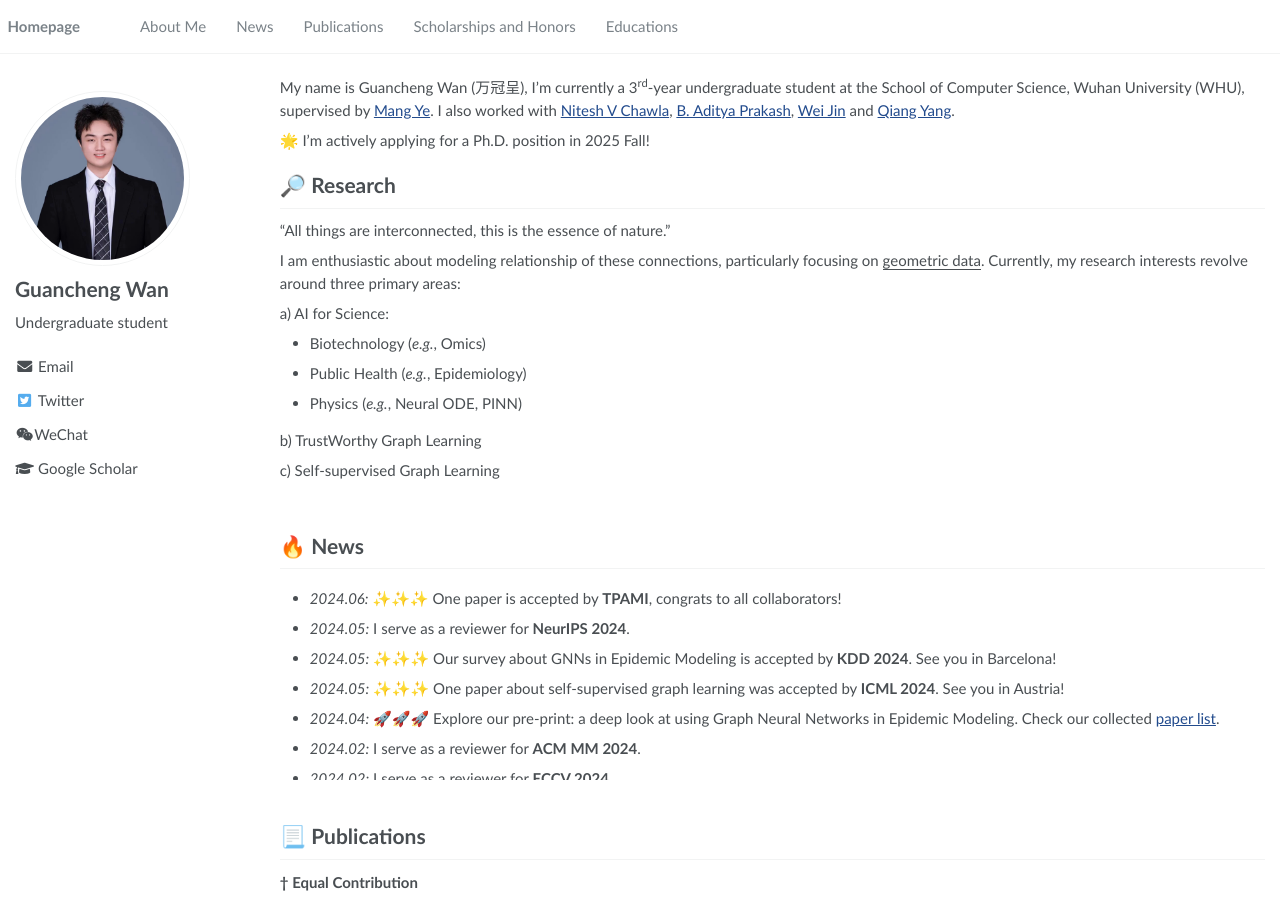
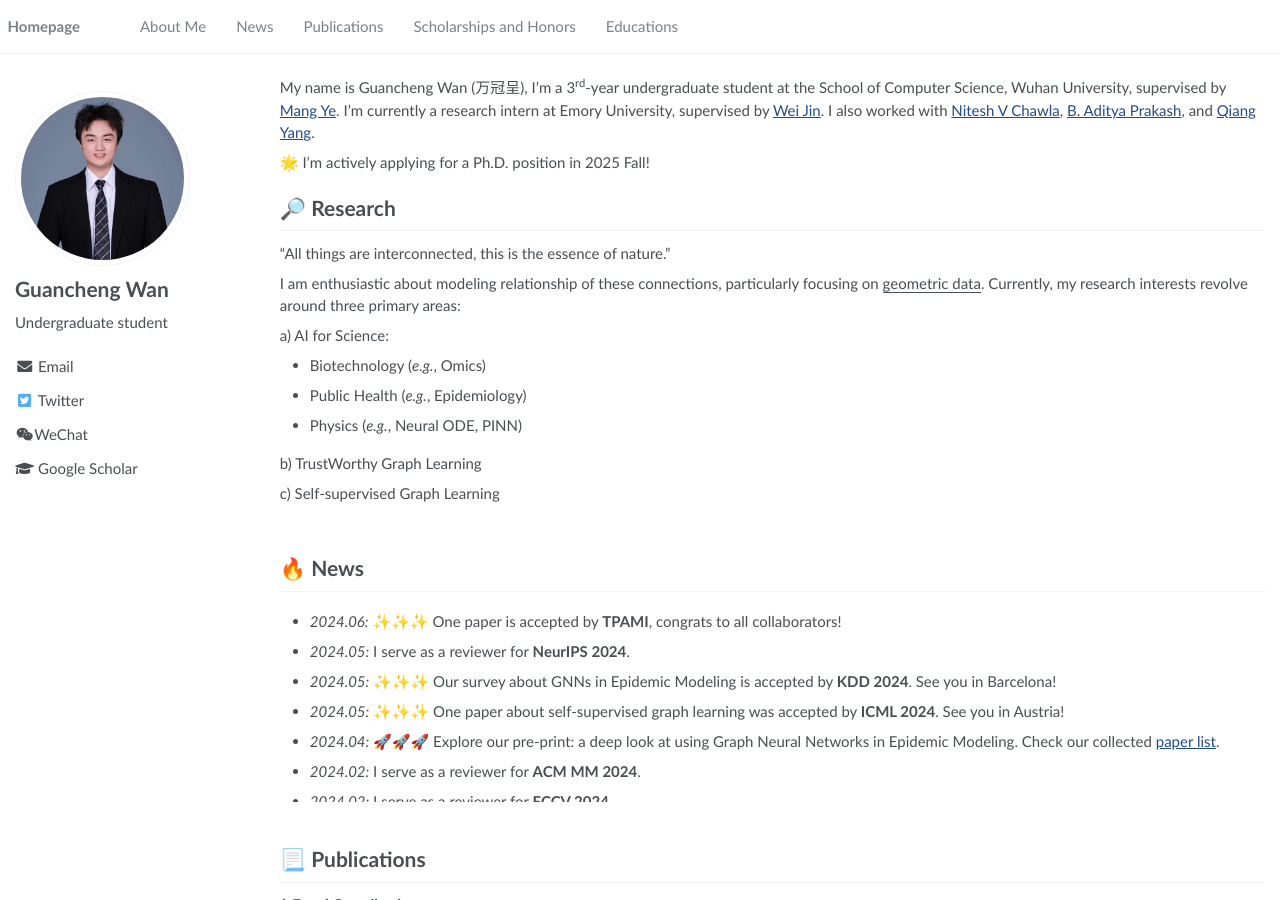
Before and after one commit to SuHui03/guanchengWan.github.io, a Jekyll site: the page built from _pages/about.md, in a window 1280 px wide and 900 px high. Built offline with Jekyll 4.4.1, drawn with Linux system fonts in a browser that asks for light colours.

Commit message:
Update about.md

```diff
--- a/_pages/about.md
+++ b/_pages/about.md
@@ -19,7 +19,7 @@ redirect_from:
 
 
 
-My name is Guancheng Wan (万冠呈), I'm currently a 3<sup>rd</sup>-year undergraduate student at the School of Computer Science, Wuhan University (WHU), supervised by [Mang Ye](https://marswhu.github.io/index.html). I also worked with [Nitesh V Chawla](https://scholar.google.com/citations?hl=en&user=hDLBEhkAAAAJ), [B. Aditya Prakash](https://scholar.google.com/citations?user=C-NftTgAAAAJ), [Wei Jin](https://scholar.google.com/citations?user=eWow24EAAAAJ&hl=en&oi=ao) and [Qiang Yang](https://scholar.google.com/citations?user=1LxWZLQAAAAJ&hl=en).
+My name is Guancheng Wan (万冠呈), I'm a 3<sup>rd</sup>-year undergraduate student at the School of Computer Science, Wuhan University, supervised by [Mang Ye](https://marswhu.github.io/index.html). I'm currently a research intern at Emory University, supervised by [Wei Jin](https://scholar.google.com/citations?user=eWow24EAAAAJ&hl=en&oi=ao). I also worked with [Nitesh V Chawla](https://scholar.google.com/citations?hl=en&user=hDLBEhkAAAAJ), [B. Aditya Prakash](https://scholar.google.com/citations?user=C-NftTgAAAAJ),  and [Qiang Yang](https://scholar.google.com/citations?user=1LxWZLQAAAAJ&hl=en).
 <!-- My research interest lies in graph mining, where I made efforts to build an efficient, scalable, trustworthy, and robust system for learning graph-structured data. -->
 
 
```
